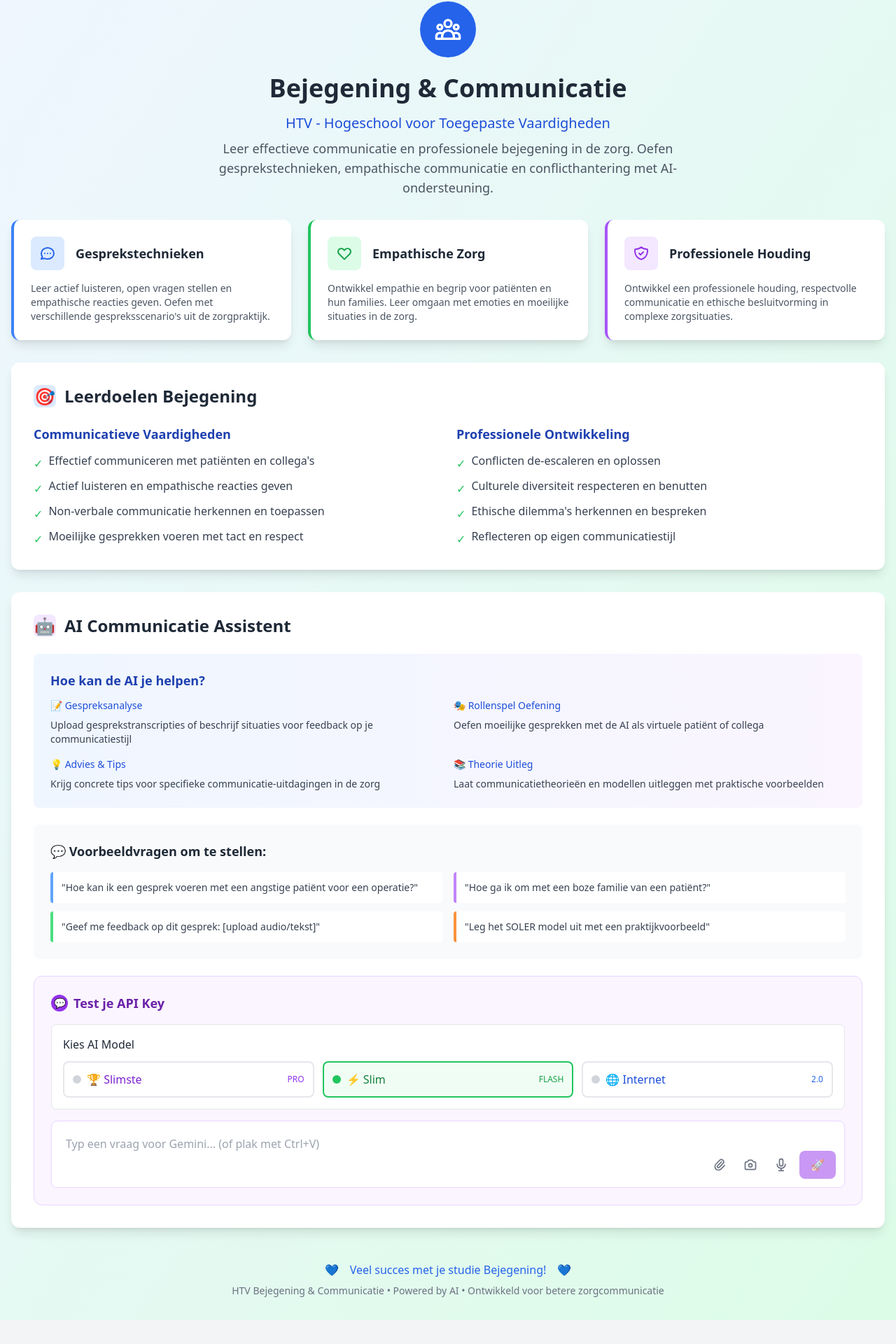
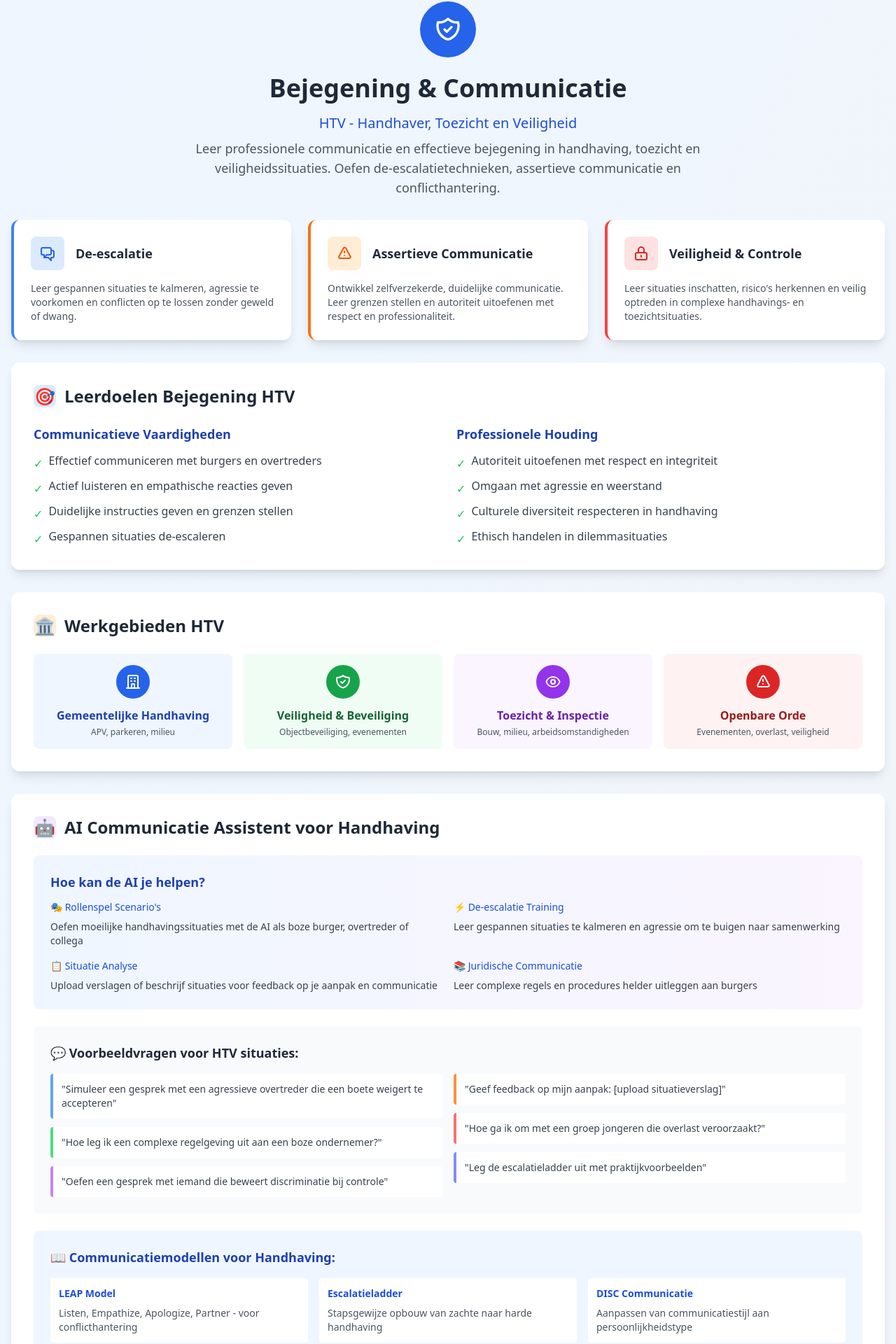
Before and after one commit to J00landa/bejegeningverdwenenkind, a Next.js app: page / in a window 1280 px wide. Shown: the part 30-1950 px from the top of the page at 70% size. Before the commit the page ends 1916 px from the top, so only its background shows below. Built offline with nearby package versions, Linux system fonts and the light colour scheme.

Commit message:
Bejegening HTV Handhaving & Veiligheid

```diff
--- a/src/app/layout.tsx
+++ b/src/app/layout.tsx
@@ -3,7 +3,7 @@ import './globals.css'
 
 export const metadata: Metadata = {
   title: 'Bejegening & Communicatie - HTV',
-  description: 'Leer effectieve communicatie en professionele bejegening in de zorg. HTV - Hogeschool voor Toegepaste Vaardigheden',
+  description: 'Leer professionele communicatie en effectieve bejegening in handhaving, toezicht en veiligheidssituaties. HTV - Handhaver, Toezicht en Veiligheid',
 }
 
 export default function RootLayout({
--- a/src/app/page.tsx
+++ b/src/app/page.tsx
@@ -2,13 +2,13 @@ import TestChatBot from '@/components/TestChatBot'
 
 export default function Home() {
   return (
-    <div className="min-h-screen bg-gradient-to-br from-blue-50 to-green-100">
+    <div className="min-h-screen bg-gradient-to-br from-blue-50 to-slate-100">
       <div className="container mx-auto px-4 py-8">
         {/* Header */}
         <div className="text-center mb-8">
           <div className="inline-flex items-center justify-center w-20 h-20 bg-blue-600 rounded-full mb-6">
             <svg className="w-10 h-10 text-white" fill="none" stroke="currentColor" viewBox="0 0 24 24">
-              <path strokeLinecap="round" strokeLinejoin="round" strokeWidth={2} d="M17 20h5v-2a3 3 0 00-5.356-1.857M17 20H7m10 0v-2c0-.656-.126-1.283-.356-1.857M7 20H2v-2a3 3 0 015.356-1.857M7 20v-2c0-.656.126-1.283.356-1.857m0 0a5.002 5.002 0 019.288 0M15 7a3 3 0 11-6 0 3 3 0 016 0zm6 3a2 2 0 11-4 0 2 2 0 014 0zM7 10a2 2 0 11-4 0 2 2 0 014 0z" />
+              <path strokeLinecap="round" strokeLinejoin="round" strokeWidth={2} d="M9 12l2 2 4-4m5.618-4.016A11.955 11.955 0 0112 2.944a11.955 11.955 0 01-8.618 3.04A12.02 12.02 0 003 9c0 5.591 3.824 10.29 9 11.622 5.176-1.332 9-6.03 9-11.622 0-1.042-.133-2.052-.382-3.016z" />
             </svg>
           </div>
 
@@ -17,12 +17,12 @@ export default function Home() {
           </h1>
 
           <p className="text-xl text-blue-700 font-medium mb-2">
-            HTV - Hogeschool voor Toegepaste Vaardigheden
+            HTV - Handhaver, Toezicht en Veiligheid
           </p>
 
           <p className="text-lg text-gray-600 max-w-3xl mx-auto">
-            Leer effectieve communicatie en professionele bejegening in de zorg.
-            Oefen gesprekstechnieken, empathische communicatie en conflicthantering met AI-ondersteuning.
+            Leer professionele communicatie en effectieve bejegening in handhaving, toezicht en veiligheidssituaties.
+            Oefen de-escalatietechnieken, assertieve communicatie en conflicthantering.
           </p>
         </div>
 
@@ -32,44 +32,44 @@ export default function Home() {
             <div className="flex items-center mb-4">
               <div className="w-12 h-12 bg-blue-100 rounded-lg flex items-center justify-center mr-4">
                 <svg className="w-6 h-6 text-blue-600" fill="none" stroke="currentColor" viewBox="0 0 24 24">
-                  <path strokeLinecap="round" strokeLinejoin="round" strokeWidth={2} d="M8 12h.01M12 12h.01M16 12h.01M21 12c0 4.418-4.03 8-9 8a9.863 9.863 0 01-4.255-.949L3 20l1.395-3.72C3.512 15.042 3 13.574 3 12c0-4.418 4.03-8 9-8s9 3.582 9 8z" />
+                  <path strokeLinecap="round" strokeLinejoin="round" strokeWidth={2} d="M17 8h2a2 2 0 012 2v6a2 2 0 01-2 2h-2v4l-4-4H9a1.994 1.994 0 01-1.414-.586m0 0L11 14h4a2 2 0 002-2V6a2 2 0 00-2-2H5a2 2 0 00-2 2v6a2 2 0 002 2h2v4l.586-.586z" />
                 </svg>
               </div>
-              <h3 className="text-lg font-semibold text-gray-800">Gesprekstechnieken</h3>
+              <h3 className="text-lg font-semibold text-gray-800">De-escalatie</h3>
             </div>
             <p className="text-gray-600 text-sm">
-              Leer actief luisteren, open vragen stellen en empathische reacties geven.
-              Oefen met verschillende gespreksscenario's uit de zorgpraktijk.
+              Leer gespannen situaties te kalmeren, agressie te voorkomen en
+              conflicten op te lossen zonder geweld of dwang.
             </p>
           </div>
 
-          <div className="bg-white rounded-xl shadow-lg p-6 border-l-4 border-green-500">
+          <div className="bg-white rounded-xl shadow-lg p-6 border-l-4 border-orange-500">
             <div className="flex items-center mb-4">
-              <div className="w-12 h-12 bg-green-100 rounded-lg flex items-center justify-center mr-4">
-                <svg className="w-6 h-6 text-green-600" fill="none" stroke="currentColor" viewBox="0 0 24 24">
-                  <path strokeLinecap="round" strokeLinejoin="round" strokeWidth={2} d="M4.318 6.318a4.5 4.5 0 000 6.364L12 20.364l7.682-7.682a4.5 4.5 0 00-6.364-6.364L12 7.636l-1.318-1.318a4.5 4.5 0 00-6.364 0z" />
+              <div className="w-12 h-12 bg-orange-100 rounded-lg flex items-center justify-center mr-4">
+                <svg className="w-6 h-6 text-orange-600" fill="none" stroke="currentColor" viewBox="0 0 24 24">
+                  <path strokeLinecap="round" strokeLinejoin="round" strokeWidth={2} d="M12 9v2m0 4h.01m-6.938 4h13.856c1.54 0 2.502-1.667 1.732-2.5L13.732 4c-.77-.833-1.964-.833-2.732 0L4.268 16.5c-.77.833.192 2.5 1.732 2.5z" />
                 </svg>
               </div>
-              <h3 className="text-lg font-semibold text-gray-800">Empathische Zorg</h3>
+              <h3 className="text-lg font-semibold text-gray-800">Assertieve Communicatie</h3>
             </div>
             <p className="text-gray-600 text-sm">
-              Ontwikkel empathie en begrip voor patiënten en hun families.
-              Leer omgaan met emoties en moeilijke situaties in de zorg.
+              Ontwikkel zelfverzekerde, duidelijke communicatie. Leer grenzen stellen
+              en autoriteit uitoefenen met respect en professionaliteit.
             </p>
           </div>
 
-          <div className="bg-white rounded-xl shadow-lg p-6 border-l-4 border-purple-500">
+          <div className="bg-white rounded-xl shadow-lg p-6 border-l-4 border-red-500">
             <div className="flex items-center mb-4">
-              <div className="w-12 h-12 bg-purple-100 rounded-lg flex items-center justify-center mr-4">
-                <svg className="w-6 h-6 text-purple-600" fill="none" stroke="currentColor" viewBox="0 0 24 24">
-                  <path strokeLinecap="round" strokeLinejoin="round" strokeWidth={2} d="M9 12l2 2 4-4m5.618-4.016A11.955 11.955 0 0112 2.944a11.955 11.955 0 01-8.618 3.04A12.02 12.02 0 003 9c0 5.591 3.824 10.29 9 11.622 5.176-1.332 9-6.03 9-11.622 0-1.042-.133-2.052-.382-3.016z" />
+              <div className="w-12 h-12 bg-red-100 rounded-lg flex items-center justify-center mr-4">
+                <svg className="w-6 h-6 text-red-600" fill="none" stroke="currentColor" viewBox="0 0 24 24">
+                  <path strokeLinecap="round" strokeLinejoin="round" strokeWidth={2} d="M12 15v2m-6 4h12a2 2 0 002-2v-6a2 2 0 00-2-2H6a2 2 0 00-2 2v6a2 2 0 002 2zm10-10V7a4 4 0 00-8 0v4h8z" />
                 </svg>
               </div>
-              <h3 className="text-lg font-semibold text-gray-800">Professionele Houding</h3>
+              <h3 className="text-lg font-semibold text-gray-800">Veiligheid & Controle</h3>
             </div>
             <p className="text-gray-600 text-sm">
-              Ontwikkel een professionele houding, respectvolle communicatie en
-              ethische besluitvorming in complexe zorgsituaties.
+              Leer situaties inschatten, risico's herkennen en veilig optreden
+              in complexe handhavings- en toezichtsituaties.
             </p>
           </div>
         </div>
@@ -80,7 +80,7 @@ export default function Home() {
             <span className="w-8 h-8 bg-blue-100 rounded-lg flex items-center justify-center mr-3">
               🎯
             </span>
-            Leerdoelen Bejegening
+            Leerdoelen Bejegening HTV
           </h2>
 
           <div className="grid md:grid-cols-2 gap-6">
@@ -89,7 +89,7 @@ export default function Home() {
               <ul className="space-y-2 text-gray-700">
                 <li className="flex items-start">
                   <span className="text-green-500 mr-2 mt-1">✓</span>
-                  Effectief communiceren met patiënten en collega's
+                  Effectief communiceren met burgers en overtreders
                 </li>
                 <li className="flex items-start">
                   <span className="text-green-500 mr-2 mt-1">✓</span>
@@ -97,35 +97,88 @@ export default function Home() {
                 </li>
                 <li className="flex items-start">
                   <span className="text-green-500 mr-2 mt-1">✓</span>
-                  Non-verbale communicatie herkennen en toepassen
+                  Duidelijke instructies geven en grenzen stellen
                 </li>
                 <li className="flex items-start">
                   <span className="text-green-500 mr-2 mt-1">✓</span>
-                  Moeilijke gesprekken voeren met tact en respect
+                  Gespannen situaties de-escaleren
                 </li>
               </ul>
             </div>
 
             <div>
-              <h3 className="text-lg font-semibold text-blue-800 mb-3">Professionele Ontwikkeling</h3>
+              <h3 className="text-lg font-semibold text-blue-800 mb-3">Professionele Houding</h3>
               <ul className="space-y-2 text-gray-700">
                 <li className="flex items-start">
                   <span className="text-green-500 mr-2 mt-1">✓</span>
-                  Conflicten de-escaleren en oplossen
+                  Autoriteit uitoefenen met respect en integriteit
                 </li>
                 <li className="flex items-start">
                   <span className="text-green-500 mr-2 mt-1">✓</span>
-                  Culturele diversiteit respecteren en benutten
+                  Omgaan met agressie en weerstand
                 </li>
                 <li className="flex items-start">
                   <span className="text-green-500 mr-2 mt-1">✓</span>
-                  Ethische dilemma's herkennen en bespreken
+                  Culturele diversiteit respecteren in handhaving
                 </li>
                 <li className="flex items-start">
                   <span className="text-green-500 mr-2 mt-1">✓</span>
-                  Reflecteren op eigen communicatiestijl
+                  Ethisch handelen in dilemmasituaties
                 </li>
               </ul>
+            </div>
+          </div>
+        </div>
+
+        {/* Sector Specific Areas */}
+        <div className="bg-white rounded-xl shadow-lg p-8 mb-8">
+          <h2 className="text-2xl font-bold text-gray-800 mb-6 flex items-center">
+            <span className="w-8 h-8 bg-orange-100 rounded-lg flex items-center justify-center mr-3">
+              🏛️
+            </span>
+            Werkgebieden HTV
+          </h2>
+
+          <div className="grid md:grid-cols-4 gap-4">
+            <div className="bg-blue-50 p-4 rounded-lg text-center">
+              <div className="w-12 h-12 bg-blue-600 rounded-full flex items-center justify-center mx-auto mb-3">
+                <svg className="w-6 h-6 text-white" fill="none" stroke="currentColor" viewBox="0 0 24 24">
+                  <path strokeLinecap="round" strokeLinejoin="round" strokeWidth={2} d="M19 21V5a2 2 0 00-2-2H7a2 2 0 00-2 2v16m14 0h2m-2 0h-5m-9 0H3m2 0h5M9 7h1m-1 4h1m4-4h1m-1 4h1m-5 10v-5a1 1 0 011-1h2a1 1 0 011 1v5m-4 0h4" />
+                </svg>
+              </div>
+              <h4 className="font-semibold text-blue-800">Gemeentelijke Handhaving</h4>
+              <p className="text-xs text-gray-600 mt-1">APV, parkeren, milieu</p>
+            </div>
+
+            <div className="bg-green-50 p-4 rounded-lg text-center">
+              <div className="w-12 h-12 bg-green-600 rounded-full flex items-center justify-center mx-auto mb-3">
+                <svg className="w-6 h-6 text-white" fill="none" stroke="currentColor" viewBox="0 0 24 24">
+                  <path strokeLinecap="round" strokeLinejoin="round" strokeWidth={2} d="M9 12l2 2 4-4m5.618-4.016A11.955 11.955 0 0112 2.944a11.955 11.955 0 01-8.618 3.04A12.02 12.02 0 003 9c0 5.591 3.824 10.29 9 11.622 5.176-1.332 9-6.03 9-11.622 0-1.042-.133-2.052-.382-3.016z" />
+                </svg>
+              </div>
+              <h4 className="font-semibold text-green-800">Veiligheid & Beveiliging</h4>
+              <p className="text-xs text-gray-600 mt-1">Objectbeveiliging, evenementen</p>
+            </div>
+
+            <div className="bg-purple-50 p-4 rounded-lg text-center">
+              <div className="w-12 h-12 bg-purple-600 rounded-full flex items-center justify-center mx-auto mb-3">
+                <svg className="w-6 h-6 text-white" fill="none" stroke="currentColor" viewBox="0 0 24 24">
+                  <path strokeLinecap="round" strokeLinejoin="round" strokeWidth={2} d="M15 12a3 3 0 11-6 0 3 3 0 016 0z" />
+                  <path strokeLinecap="round" strokeLinejoin="round" strokeWidth={2} d="M2.458 12C3.732 7.943 7.523 5 12 5c4.478 0 8.268 2.943 9.542 7-1.274 4.057-5.064 7-9.542 7-4.477 0-8.268-2.943-9.542-7z" />
+                </svg>
+              </div>
+              <h4 className="font-semibold text-purple-800">Toezicht & Inspectie</h4>
+              <p className="text-xs text-gray-600 mt-1">Bouw, milieu, arbeidsomstandigheden</p>
+            </div>
+
+            <div className="bg-red-50 p-4 rounded-lg text-center">
+              <div className="w-12 h-12 bg-red-600 rounded-full flex items-center justify-center mx-auto mb-3">
+                <svg className="w-6 h-6 text-white" fill="none" stroke="currentColor" viewBox="0 0 24 24">
+                  <path strokeLinecap="round" strokeLinejoin="round" strokeWidth={2} d="M12 9v2m0 4h.01m-6.938 4h13.856c1.54 0 2.502-1.667 1.732-2.5L13.732 4c-.77-.833-1.964-.833-2.732 0L4.268 16.5c-.77.833.192 2.5 1.732 2.5z" />
+                </svg>
+              </div>
+              <h4 className="font-semibold text-red-800">Openbare Orde</h4>
+              <p className="text-xs text-gray-600 mt-1">Evenementen, overlast, veiligheid</p>
             </div>
           </div>
         </div>
@@ -136,50 +189,75 @@ export default function Home() {
             <span className="w-8 h-8 bg-purple-100 rounded-lg flex items-center justify-center mr-3">
               🤖
             </span>
-            AI Communicatie Assistent
+            AI Communicatie Assistent voor Handhaving
           </h2>
 
           <div className="bg-gradient-to-r from-blue-50 to-purple-50 rounded-lg p-6 mb-6">
             <h3 className="text-lg font-semibold text-blue-800 mb-3">Hoe kan de AI je helpen?</h3>
             <div className="grid md:grid-cols-2 gap-4 text-sm text-gray-700">
               <div>
-                <h4 className="font-medium text-blue-700 mb-2">📝 Gespreksanalyse</h4>
-                <p>Upload gesprekstranscripties of beschrijf situaties voor feedback op je communicatiestijl</p>
+                <h4 className="font-medium text-blue-700 mb-2">🎭 Rollenspel Scenario's</h4>
+                <p>Oefen moeilijke handhavingssituaties met de AI als boze burger, overtreder of collega</p>
               </div>
               <div>
-                <h4 className="font-medium text-blue-700 mb-2">🎭 Rollenspel Oefening</h4>
-                <p>Oefen moeilijke gesprekken met de AI als virtuele patiënt of collega</p>
+                <h4 className="font-medium text-blue-700 mb-2">⚡ De-escalatie Training</h4>
+                <p>Leer gespannen situaties te kalmeren en agressie om te buigen naar samenwerking</p>
               </div>
               <div>
-                <h4 className="font-medium text-blue-700 mb-2">💡 Advies & Tips</h4>
-                <p>Krijg concrete tips voor specifieke communicatie-uitdagingen in de zorg</p>
+                <h4 className="font-medium text-blue-700 mb-2">📋 Situatie Analyse</h4>
+                <p>Upload verslagen of beschrijf situaties voor feedback op je aanpak en communicatie</p>
               </div>
               <div>
-                <h4 className="font-medium text-blue-700 mb-2">📚 Theorie Uitleg</h4>
-                <p>Laat communicatietheorieën en modellen uitleggen met praktische voorbeelden</p>
+                <h4 className="font-medium text-blue-700 mb-2">📚 Juridische Communicatie</h4>
+                <p>Leer complexe regels en procedures helder uitleggen aan burgers</p>
               </div>
             </div>
           </div>
 
           {/* Example Prompts */}
           <div className="bg-gray-50 rounded-lg p-6 mb-6">
-            <h3 className="text-lg font-semibold text-gray-800 mb-4">💬 Voorbeeldvragen om te stellen:</h3>
+            <h3 className="text-lg font-semibold text-gray-800 mb-4">💬 Voorbeeldvragen voor HTV situaties:</h3>
             <div className="grid md:grid-cols-2 gap-4">
               <div className="space-y-3">
                 <div className="bg-white p-3 rounded border-l-4 border-blue-400">
-                  <p className="text-sm text-gray-700">"Hoe kan ik een gesprek voeren met een angstige patiënt voor een operatie?"</p>
+                  <p className="text-sm text-gray-700">"Simuleer een gesprek met een agressieve overtreder die een boete weigert te accepteren"</p>
                 </div>
                 <div className="bg-white p-3 rounded border-l-4 border-green-400">
-                  <p className="text-sm text-gray-700">"Geef me feedback op dit gesprek: [upload audio/tekst]"</p>
+                  <p className="text-sm text-gray-700">"Hoe leg ik een complexe regelgeving uit aan een boze ondernemer?"</p>
+                </div>
+                <div className="bg-white p-3 rounded border-l-4 border-purple-400">
+                  <p className="text-sm text-gray-700">"Oefen een gesprek met iemand die beweert discriminatie bij controle"</p>
                 </div>
               </div>
               <div className="space-y-3">
-                <div className="bg-white p-3 rounded border-l-4 border-purple-400">
-                  <p className="text-sm text-gray-700">"Hoe ga ik om met een boze familie van een patiënt?"</p>
+                <div className="bg-white p-3 rounded border-l-4 border-orange-400">
+                  <p className="text-sm text-gray-700">"Geef feedback op mijn aanpak: [upload situatieverslag]"</p>
                 </div>
-                <div className="bg-white p-3 rounded border-l-4 border-orange-400">
-                  <p className="text-sm text-gray-700">"Leg het SOLER model uit met een praktijkvoorbeeld"</p>
+                <div className="bg-white p-3 rounded border-l-4 border-red-400">
+                  <p className="text-sm text-gray-700">"Hoe ga ik om met een groep jongeren die overlast veroorzaakt?"</p>
                 </div>
+                <div className="bg-white p-3 rounded border-l-4 border-indigo-400">
+                  <p className="text-sm text-gray-700">"Leg de escalatieladder uit met praktijkvoorbeelden"</p>
+                </div>
+              </div>
+            </div>
+          </div>
+
+          {/* Communication Models */}
+          <div className="bg-blue-50 rounded-lg p-6 mb-6">
+            <h3 className="text-lg font-semibold text-blue-800 mb-4">📖 Communicatiemodellen voor Handhaving:</h3>
+            <div className="grid md:grid-cols-3 gap-4 text-sm">
+              <div className="bg-white p-3 rounded">
+                <h4 className="font-semibold text-blue-700 mb-2">LEAP Model</h4>
+                <p className="text-gray-600">Listen, Empathize, Apologize, Partner - voor conflicthantering</p>
+              </div>
+              <div className="bg-white p-3 rounded">
+                <h4 className="font-semibold text-blue-700 mb-2">Escalatieladder</h4>
+                <p className="text-gray-600">Stapsgewijze opbouw van zachte naar harde handhaving</p>
+              </div>
+              <div className="bg-white p-3 rounded">
+                <h4 className="font-semibold text-blue-700 mb-2">DISC Communicatie</h4>
+                <p className="text-gray-600">Aanpassen van communicatiestijl aan persoonlijkheidstype</p>
               </div>
             </div>
           </div>
@@ -191,12 +269,12 @@ export default function Home() {
         {/* Footer */}
         <div className="text-center mt-12">
           <div className="inline-flex items-center space-x-4 text-blue-600">
-            <span>💙</span>
-            <span>Veel succes met je studie Bejegening!</span>
-            <span>💙</span>
+            <span>🛡️</span>
+            <span>Professionele handhaving begint met goede communicatie</span>
+            <span>🛡️</span>
           </div>
           <p className="text-gray-500 text-sm mt-2">
-            HTV Bejegening & Communicatie • Powered by AI • Ontwikkeld voor betere zorgcommunicatie
+            HTV Bejegening & Communicatie • Handhaver, Toezicht en Veiligheid • Powered by AI
           </p>
         </div>
       </div>
```
Also changed, not shown: 1 other file (tests, documents, lock files or other folders).
